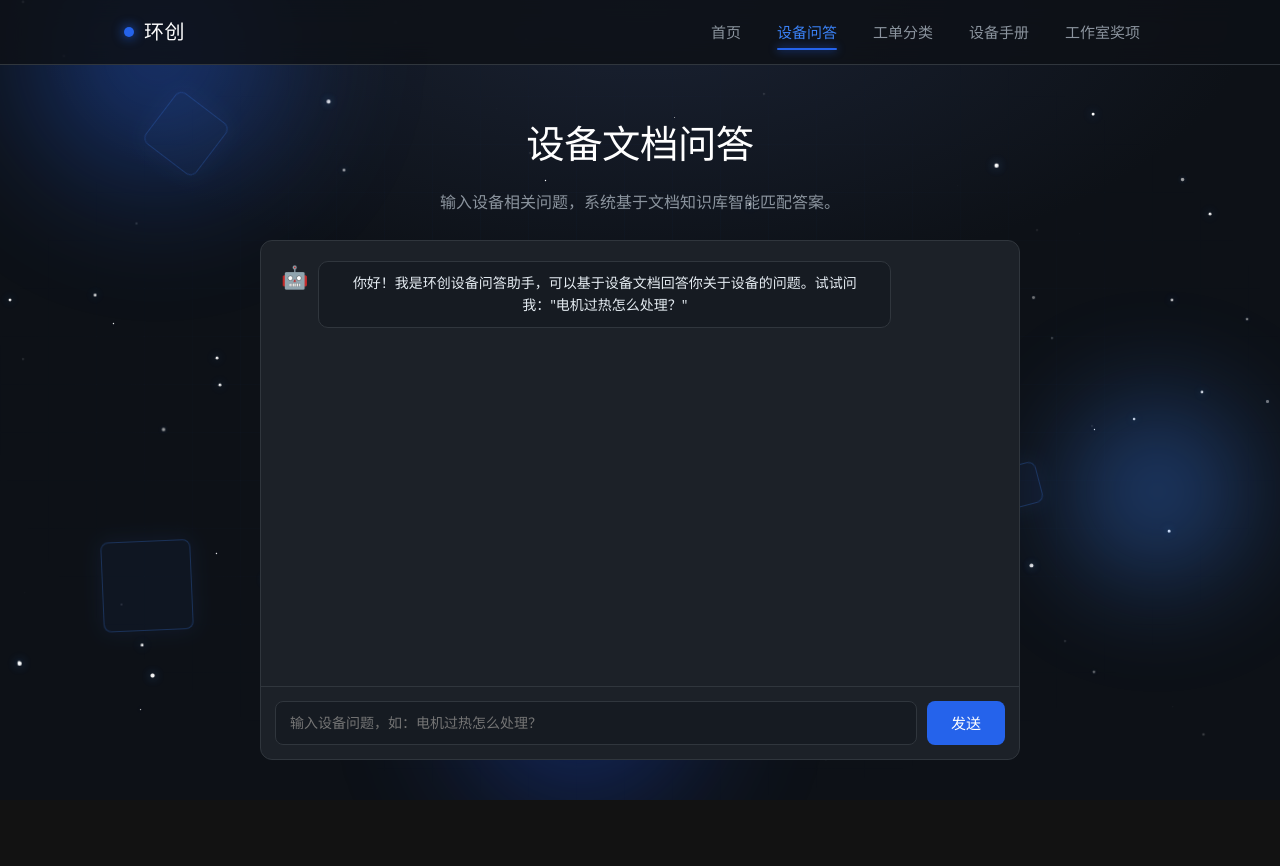
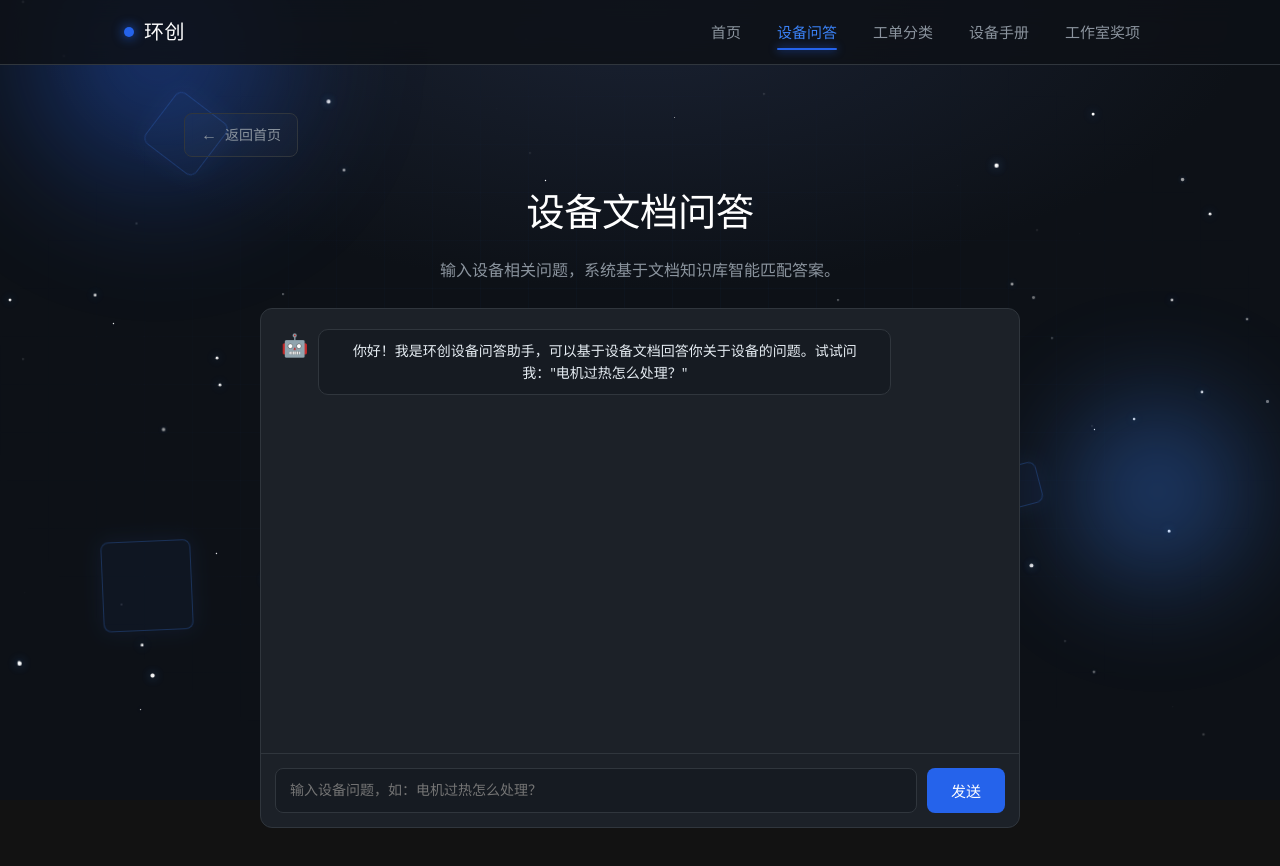
Before and after one commit to Crisp-code/huanchuang-device-platform, a Vue app: page /qa in a window 1280 px wide. Shown: the top 866 px of the page. Before the commit the page ends 824 px from the top, so only its background shows below. Built offline with nearby package versions, Linux system fonts and the light colour scheme.

Commit message:
feat: 各功能页添加返回首页按钮

```diff
--- /dev/null
+++ b/src/components/BackHome.vue
@@ -0,0 +1,36 @@
+<script setup>
+</script>
+
+<template>
+  <router-link to="/" class="back-home">
+    <span class="arrow">←</span> 返回首页
+  </router-link>
+</template>
+
+<style scoped>
+.back-home {
+  display: flex;
+  width: fit-content;
+  align-items: center;
+  gap: 8px;
+  margin-bottom: 24px;
+  padding: 8px 16px;
+  font-size: 14px;
+  color: var(--text-muted);
+  border: 1px solid var(--border);
+  border-radius: 8px;
+  background: rgba(255, 255, 255, 0.02);
+  transition: color 0.2s, border-color 0.2s, background 0.2s, transform 0.2s;
+}
+
+.back-home:hover {
+  color: var(--blue-light);
+  border-color: var(--blue);
+  background: rgba(37, 99, 235, 0.1);
+  transform: translateX(-2px);
+}
+
+.arrow {
+  font-size: 16px;
+}
+</style>
--- a/src/views/Awards.vue
+++ b/src/views/Awards.vue
@@ -1,4 +1,6 @@
 <script setup>
+import BackHome from '../components/BackHome.vue'
+
 const awards = [
   { year: 2024, title: '全国大学生智能设备创新大赛', level: '国家级一等奖', desc: '基于设备文档的智能问答系统设计与实现' },
   { year: 2024, title: '工业互联网应用挑战赛', level: '省级特等奖', desc: '工单智能分类与工单流转优化方案' },
@@ -17,6 +19,7 @@ const stats = [
 
 <template>
   <div class="page">
+    <BackHome />
     <div class="awards-hero">
       <h1>环创工作室 · 奖项成果</h1>
       <p>以技术创新驱动设备运维智能化，以下是工作室历年获奖成果。</p>
--- a/src/views/DeviceManual.vue
+++ b/src/views/DeviceManual.vue
@@ -1,5 +1,6 @@
 <script setup>
 import { ref, computed } from 'vue'
+import BackHome from '../components/BackHome.vue'
 
 const manuals = [
   { id: 1, name: '三相异步电动机', model: 'Y2-160M-4', category: '动力设备', sections: ['安装说明', '运行参数', '维护保养', '故障处理'] },
@@ -29,6 +30,7 @@ const filtered = computed(() => {
 
 <template>
   <div class="page">
+    <BackHome />
     <h1>设备手册查询</h1>
     <p>搜索设备名称或型号，快速定位设备手册内容。</p>
 
--- a/src/views/DeviceQA.vue
+++ b/src/views/DeviceQA.vue
@@ -1,5 +1,6 @@
 <script setup>
 import { ref, nextTick } from 'vue'
+import BackHome from '../components/BackHome.vue'
 
 const messages = ref([
   { role: 'bot', text: '你好！我是环创设备问答助手，可以基于设备文档回答你关于设备的问题。试试问我："电机过热怎么处理？"' },
@@ -51,6 +52,7 @@ function onKey(e) {
 
 <template>
   <div class="page">
+    <BackHome />
     <h1>设备文档问答</h1>
     <p>输入设备相关问题，系统基于文档知识库智能匹配答案。</p>
 
--- a/src/views/TicketClassify.vue
+++ b/src/views/TicketClassify.vue
@@ -1,5 +1,6 @@
 <script setup>
 import { ref } from 'vue'
+import BackHome from '../components/BackHome.vue'
 
 const input = ref('')
 const result = ref(null)
@@ -59,6 +60,7 @@ const samples = [
 
 <template>
   <div class="page">
+    <BackHome />
     <h1>工单文本分类</h1>
     <p>输入工单描述，系统自动识别故障类型并给出分类结果。</p>
 
```
